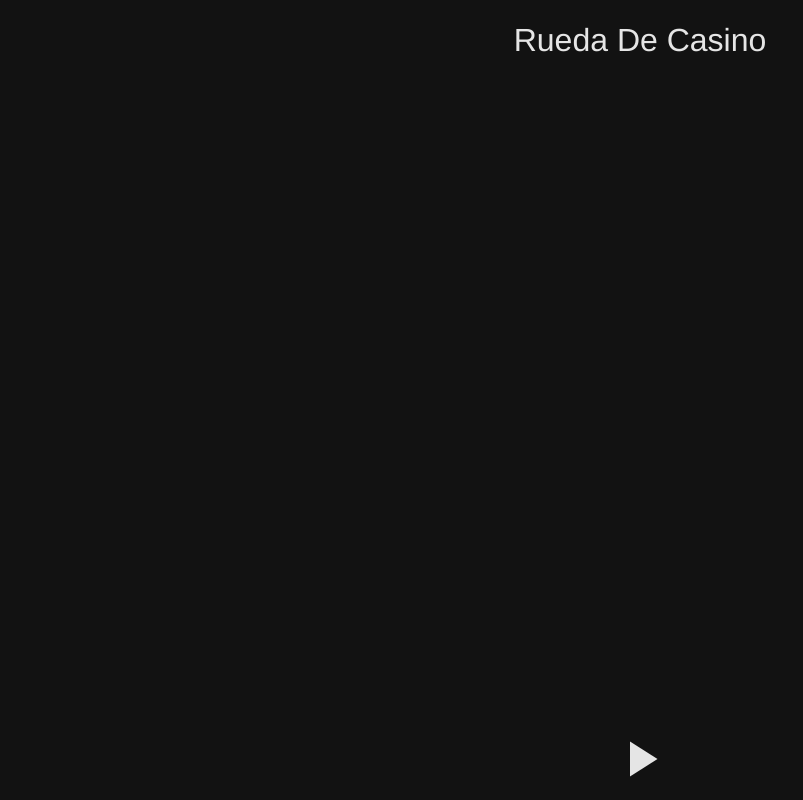
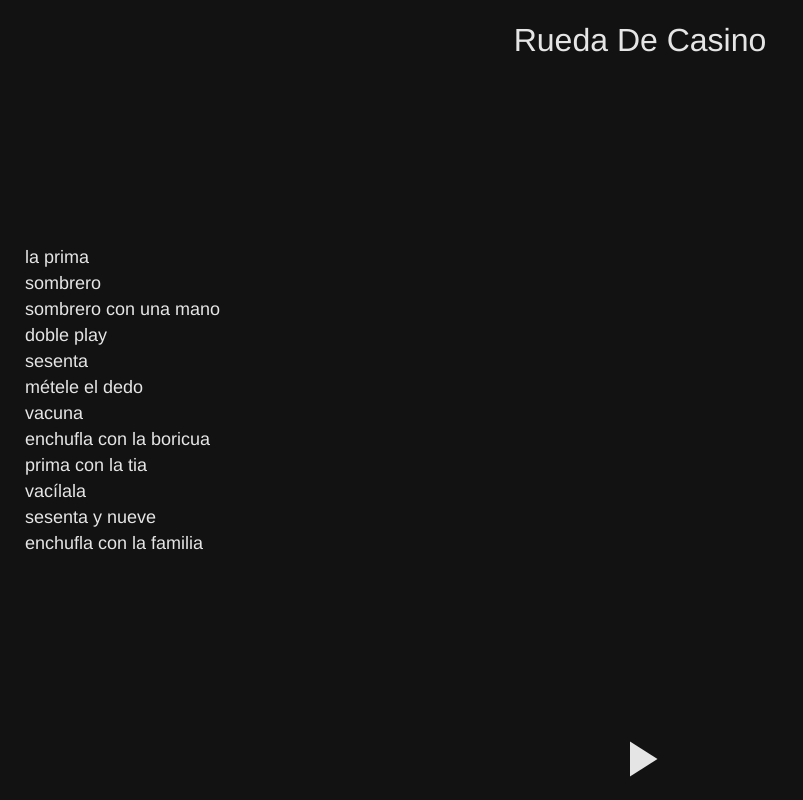
Before and after one commit to Hecktors/rueda-de-casino, a React (Create React App) app: page / in a window 1280 px wide. Shown: the whole page, without its empty margins (0-803 px from the left). Built offline with nearby package versions, Linux system fonts and the light colour scheme.

Commit message:
Add movelist

```diff
--- a/src/App.js
+++ b/src/App.js
@@ -3,10 +3,13 @@ import { useEffect, useState, useRef } from 'react'
 import Header from './components/Header'
 import MainButton from './components/MainButton'
 import musicUrl from './assets/audio/music/Uno dos tres.mp3'
+import moves from './moves.json'
+import MoveList from './components/MoveList'
 
 export default function App() {
   const [appState, setAppState] = useState('default')
-  let musicRef = useRef(null)
+  const musicRef = useRef(null)
+  const isPlaying = appState === 'playing'
 
   useEffect(() => {
     musicRef.current = new Audio(musicUrl)
@@ -32,7 +35,7 @@ export default function App() {
   return (
     <AppStyled>
       <Header appState={appState} handleClick={stopPlaying} />
-      <main></main>
+      <main>{!isPlaying && <MoveList moves={moves} />}</main>
       <footer>
         <MainButton appState={appState} handleClick={toogleMusicPlay} />
       </footer>
--- /dev/null
+++ b/src/components/MoveList.js
@@ -0,0 +1,20 @@
+import styled from 'styled-components/macro'
+
+export default function MoveList({ moves }) {
+  return (
+    <ListStyled>
+      {moves.map(({ title, id }) => (
+        <li key={id}>{title}</li>
+      ))}
+    </ListStyled>
+  )
+}
+
+const ListStyled = styled.ul`
+  width: 100%;
+  padding: 20px;
+  li {
+    margin: 5px;
+    list-style: none;
+  }
+`
--- /dev/null
+++ b/src/moves.json
@@ -0,0 +1,50 @@
+  [
+  {
+    "id": 1,
+    "title": "la prima"
+  },
+  {
+    "id": 2,
+    "title": "sombrero"
+  },
+  {
+    "id": 3,
+    "title": "sombrero con una mano"
+  },
+  {
+    "id": 4,
+    "title": "doble play"
+  },
+  {
+    "id": 5,
+    "title": "sesenta"
+  },
+  {
+    "id": 6,
+    "title": "métele el dedo"
+  },
+  {
+    "id": 7,
+    "title": "vacuna"
+  },
+  {
+    "id": 8,
+    "title": "enchufla con la boricua"
+  },
+  {
+    "id": 9,
+    "title": "prima con la tia"
+  },
+  {
+    "id": 10,
+    "title": "vacílala"
+  },
+  {
+    "id": 11,
+    "title": "sesenta y nueve"
+  },
+  {
+    "id": 12,
+    "title": "enchufla con la familia"
+  }
+]
```
Also changed, not shown: src/components/MoveList.md (added, +9 -0 lines).
